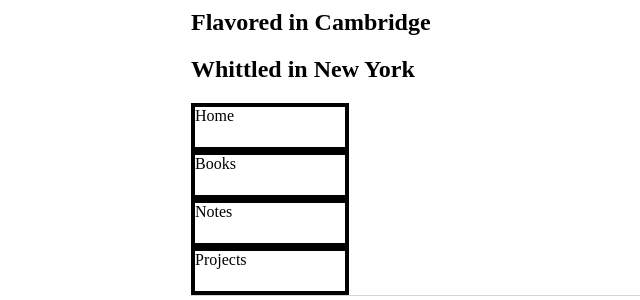
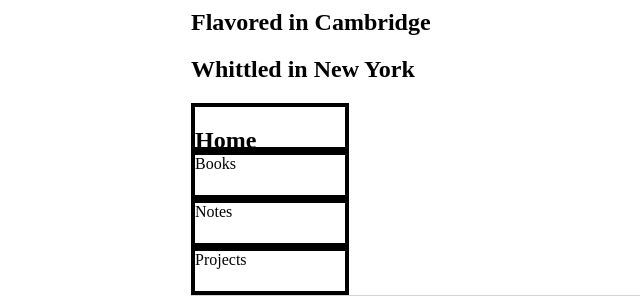
Before and after one commit to scryptive/personal, a Jekyll site: the page built from index.html, in a window 1280 px wide. Shown: the part 238-538 px from the top of the page, without its empty margins (1-641 px from the left). Built offline with Jekyll 4.4.1, drawn with Linux system fonts in a browser that asks for light colours.

Commit message:
Update default.html

```diff
--- a/_layouts/default.html
+++ b/_layouts/default.html
@@ -19,7 +19,7 @@
 			{{ content }}
 
 			</div><!-- /.container -->
-			<div style="width:150px;height:40px;border:4px solid #000;">Home</div>
+			<div style="width:150px;height:40px;border:4px solid #000;"><h2>Home</h2></div>
 
 			<div style="width:150px;height:40px;border:4px solid #000;">Books</div>
 
```
